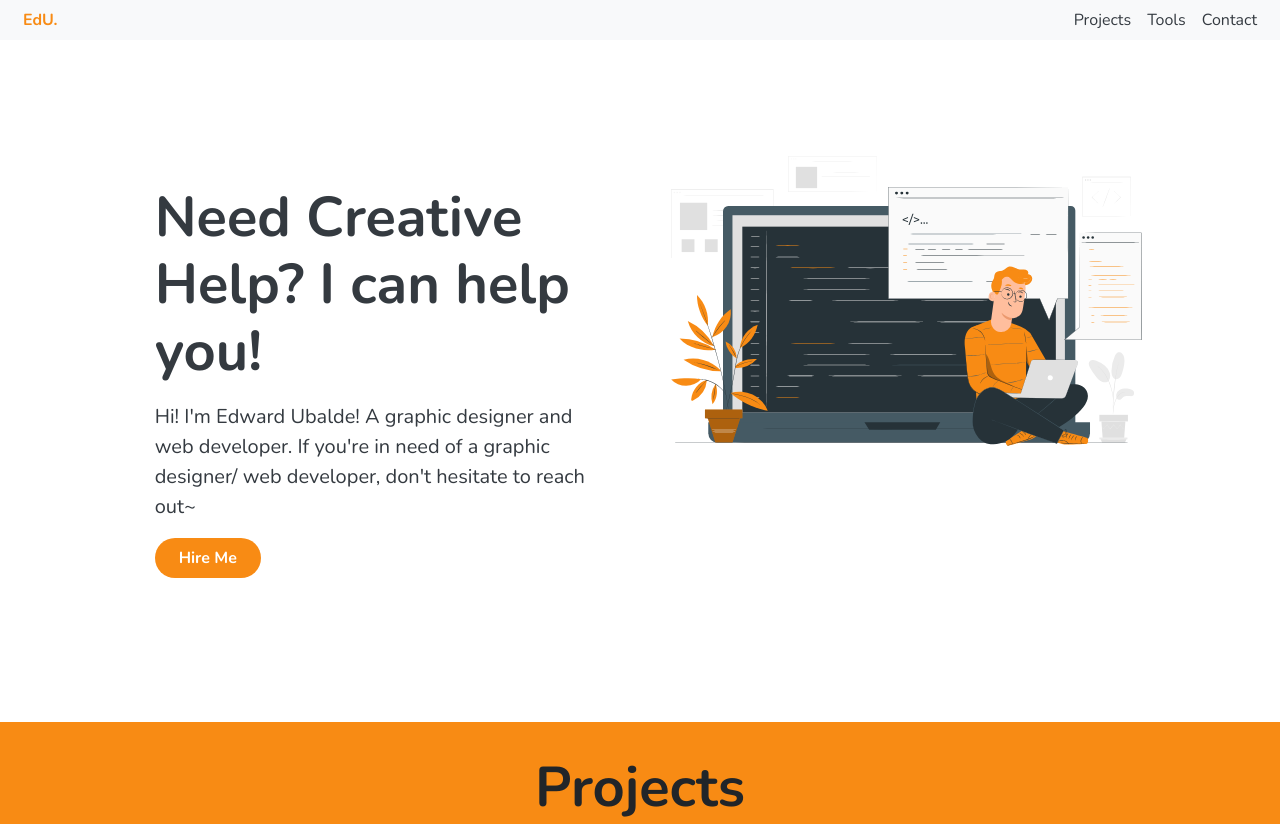
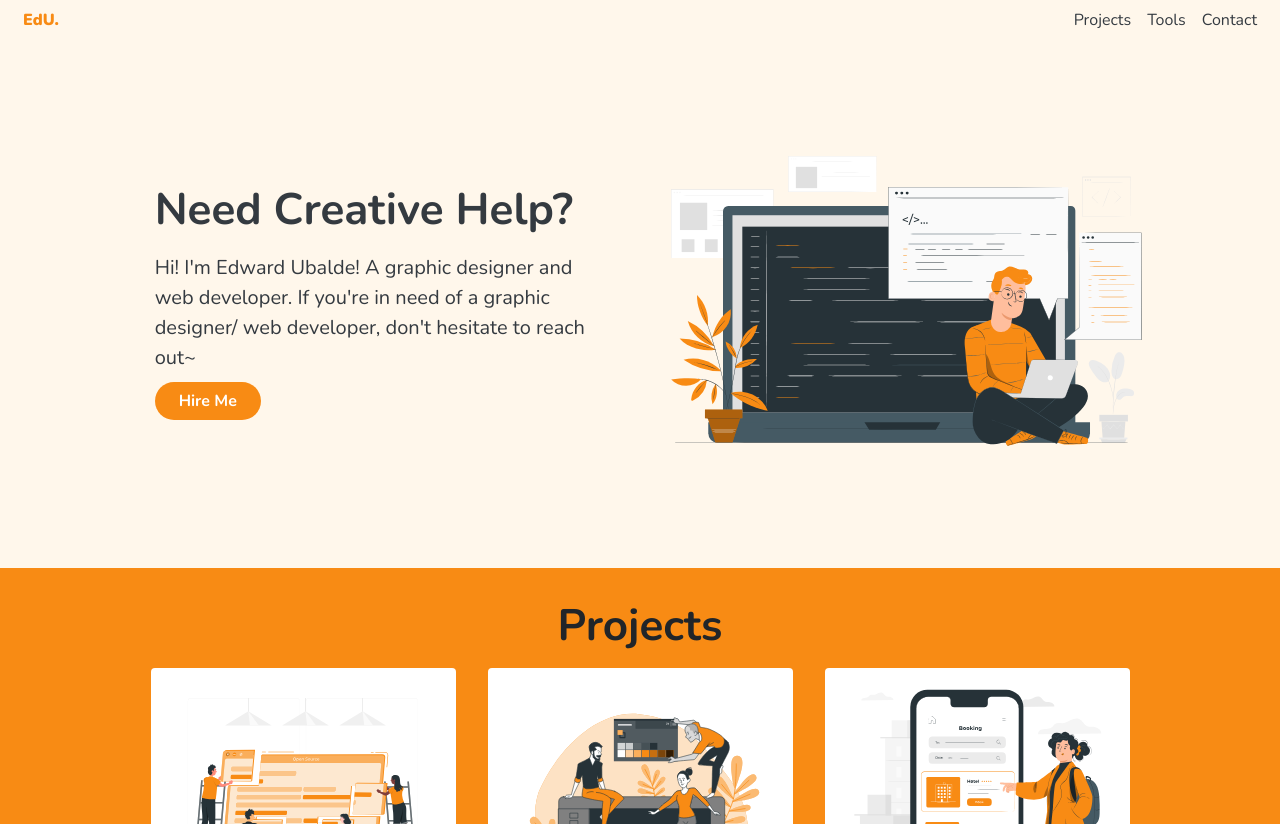
Before and after one commit to JEUbalde/webportfolio, a plain HTML site: page index.html in a window 1280 px wide. Shown: the top 824 px of the page. Drawn offline with nearby package versions, Linux system fonts and the light colour scheme.

Commit message:
Capstone progress v3

```diff
--- a/index.html
+++ b/index.html
@@ -7,13 +7,13 @@
 		<link rel="stylesheet" href="https://cdn.jsdelivr.net/npm/bootstrap@4.6.2/dist/css/bootstrap.min.css" integrity="sha384-xOolHFLEh07PJGoPkLv1IbcEPTNtaed2xpHsD9ESMhqIYd0nLMwNLD69Npy4HI+N" crossorigin="anonymous">
 		<link rel="preconnect" href="https://fonts.googleapis.com">
 		<link rel="preconnect" href="https://fonts.gstatic.com" crossorigin>
-		<link href="https://fonts.googleapis.com/css2?family=Nunito:wght@300;400;700;800&family=Open+Sans&display=swap" rel="stylesheet">
+		<link href="https://fonts.googleapis.com/css2?family=Nunito:wght@300;400;700;800;900&family=Open+Sans&display=swap" rel="stylesheet">
 		<link rel="stylesheet" type="text/css" href="style.css">
 	</head>
-	<body>
+	<body class="bg-cream">
 		<!-- Navbar Start -->
-		<nav class="container-fluid bg-light text-dark d-flex flex-sm-row d-md-flex">
-		    <a class="m-2 text-orange text-bold" href="#">EdU.</a>
+		<nav class="container-fluid bg-cream text-dark d-flex flex-sm-row d-md-flex">
+		    <a class="m-2 text-orange text-black" href="#">EdU.</a>
 		    <div class="d-flex flex-sm-row d-md-flex ml-auto">
 		        <a class="m-2 text-dark" href="#projects">Projects</a>
 		        <a class="m-2 text-dark" href="#tools">Tools</a>
@@ -25,14 +25,14 @@
 		<!-- Top Section Start -->
 		<section class="container-fluid align-items-center mt-5 py-5">
 			<div class="row">
-				<div class="col-md-5 offset-md-1 p-5 text-dark order-2 order-md-1">
-					<h2 class="h2 text-bold pb-2">Need Creative Help? I can help you!</h2>
+				<div class="col-lg-5 offset-md-1 p-5 text-dark order-2 order-lg-1">
+					<h2 class="h2 text-bold pb-2">Need Creative Help?</h2>
 					<p class="p-intro">
 						Hi! I'm Edward Ubalde! A graphic designer and web developer. If you're in need of a graphic designer/ web developer, don't hesitate to reach out~
 					</p>
-					<button class="button-orange rounded-pill text-white px-4 py-2 text-bold">Hire Me</button>
+					<a class="button-orange rounded-pill text-white px-4 py-2 text-bold" href="#contact">Hire Me</a>
 				</div>
-				<div class="col-md-5 order-1 order-md-2">
+				<div class="col-lg-5 order-1 order-lg-2">
 					<img src="./images/intro.svg" alt="illustration-man-coding" class="img-fluid">
 				</div>
 			</div>
@@ -155,20 +155,19 @@
 		  <div class="modal-dialog">
 		    <div class="modal-content">
 		      <div class="modal-header">
-		        <h5 class="modal-title" id="exampleModalLabel">Thank you for contacting us!</h5>
+		        <h5 class="modal-title" id="exampleModalLabel">Message Successfully Sent!</h5>
 		        <!-- Close button -->
 		        <button type="button" class="close" data-dismiss="modal" aria-label="Close">
 		          <span aria-hidden="true">&times;</span>
 		        </button>
 		      </div>
 		      <!-- Message -->
-		      <div class="modal-body">
-		        Message Successfully Sent!
+		      <div class="modal-body text-center">
+		        Thank you for contacting us! Kindly wait for a response on your email within 7-8 business days. Thank you!
 		      </div>
 		      <!-- Modal Footer -->
 		      <div class="modal-footer">
-		        <button type="button" class="btn btn-secondary" data-dismiss="modal">Close</button>
-		        <button type="button" class="btn btn-primary">Save changes</button>
+		        <button type="button" class="btn bg-darkbrown text-white" data-dismiss="modal">Close</button>
 		      </div>
 		    </div>
 		  </div>
--- a/style.css
+++ b/style.css
@@ -6,8 +6,16 @@ body {
 	font-family: 'Nunito', sans-serif;
 }
 
+.bg-cream{
+	background-color: #FFF7EB;
+}
+
 .text-orange {
 	color: #F88B14;
+}
+
+.text-black {
+	font-weight: 900;
 }
 
 .text-bold {
@@ -19,7 +27,7 @@ body {
 }
 
 .h2 {
-	font-size: 3.5rem;
+	font-size: 2.75rem;
 }
 
 .p-intro{
```
